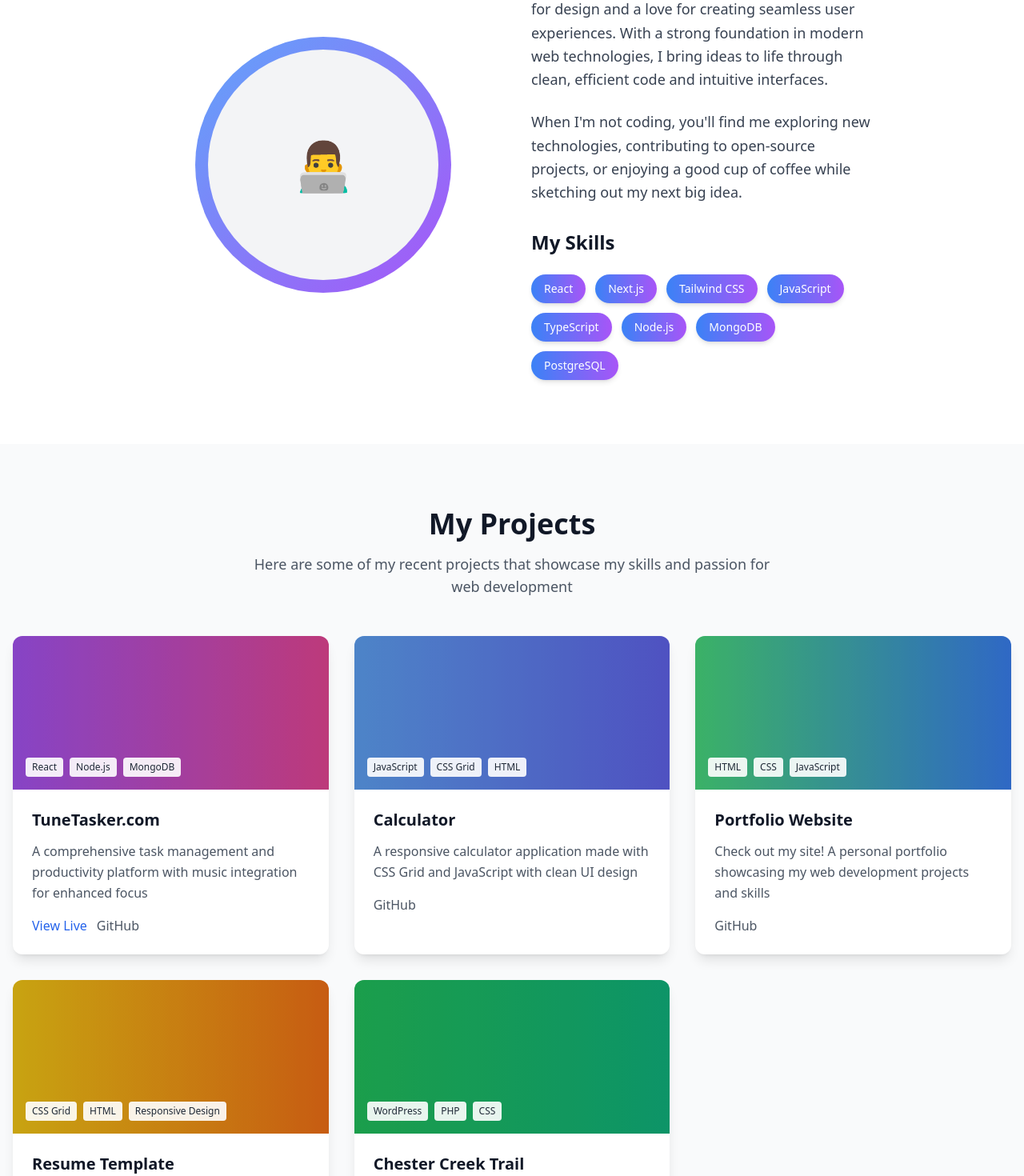
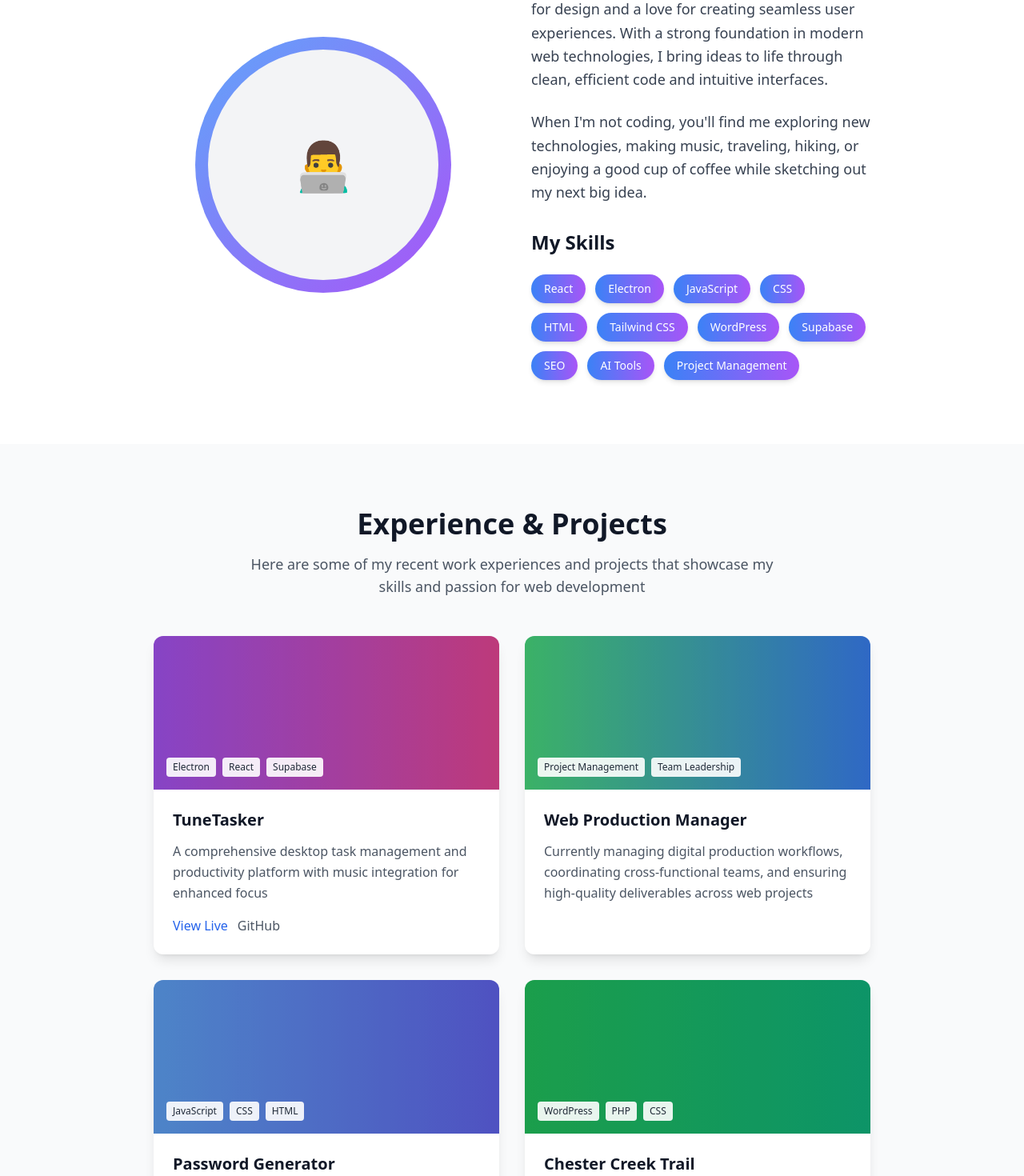
Before and after one commit to seantcoleman/portfolio, a React (Vite) app: page / in a window 1280 px wide. Shown: the part 1000-2470 px from the top of the page at 80% size. Built offline with nearby package versions, Linux system fonts and the light colour scheme.

Commit message:
content update

```diff
--- a/src/App.jsx
+++ b/src/App.jsx
@@ -73,13 +73,16 @@ function HeroSection() {
 function AboutSection() {
   const skills = [
     "React",
-    "Next.js",
+    "Electron",
+    "JavaScript",
+    "CSS",
+    "HTML",
     "Tailwind CSS",
-    "JavaScript",
-    "TypeScript",
-    "Node.js",
-    "MongoDB",
-    "PostgreSQL",
+    "WordPress",
+    "Supabase",
+    "SEO",
+    "AI Tools",
+    "Project Management",
   ];
 
   return (
@@ -109,7 +112,7 @@ function AboutSection() {
               </p>
               <p className="text-lg mb-8 text-gray-700 dark:text-gray-300 leading-relaxed">
                 When I'm not coding, you'll find me exploring new technologies,
-                contributing to open-source projects, or enjoying a good cup of
+                making music, traveling, hiking, or enjoying a good cup of
                 coffee while sketching out my next big idea.
               </p>
               <h3 className="text-2xl font-semibold mb-6 text-gray-900 dark:text-white">
@@ -140,37 +143,29 @@ function AboutSection() {
 function ProjectsSection() {
   const projects = [
     {
-      title: "TuneTasker.com",
+      title: "TuneTasker",
       description:
-        "A comprehensive task management and productivity platform with music integration for enhanced focus",
-      tech: ["React", "Node.js", "MongoDB"],
+        "A comprehensive desktop task management and productivity platform with music integration for enhanced focus",
+      tech: ["Electron", "React", "Supabase"],
       color: "from-purple-500 to-pink-500",
       github: "https://github.com/seantcoleman/tunetasker",
       live: "https://tunetasker.com",
     },
     {
-      title: "Calculator",
+      title: "Web Production Manager",
       description:
-        "A responsive calculator application made with CSS Grid and JavaScript with clean UI design",
-      tech: ["JavaScript", "CSS Grid", "HTML"],
-      color: "from-blue-400 to-indigo-500",
-      github: "https://github.com/seantcoleman/Calculator",
+        "Currently managing digital production workflows, coordinating cross-functional teams, and ensuring high-quality deliverables across web projects",
+      tech: ["Project Management", "Team Leadership"],
+      color: "from-green-400 to-blue-500",
+      github: null,
     },
     {
-      title: "Portfolio Website",
+      title: "Password Generator",
       description:
-        "Check out my site! A personal portfolio showcasing my web development projects and skills",
-      tech: ["HTML", "CSS", "JavaScript"],
-      color: "from-green-400 to-blue-500",
-      github: "https://github.com/seantcoleman/portfolio",
-    },
-    {
-      title: "Resume Template",
-      description:
-        "A professional resume template made with CSS Grid for clean, responsive layout design",
-      tech: ["CSS Grid", "HTML", "Responsive Design"],
-      color: "from-yellow-400 to-orange-500",
-      github: "https://github.com/seantcoleman/Resume",
+        "A secure password generator application that creates random, strong passwords with customizable options",
+      tech: ["JavaScript", "CSS", "HTML"],
+      color: "from-blue-400 to-indigo-500",
+      github: "https://github.com/seantcoleman/Password-Generator",
     },
     {
       title: "Chester Creek Trail",
@@ -189,13 +184,13 @@ function ProjectsSection() {
     >
       <div className="container mx-auto px-4">
         <h2 className="text-4xl font-bold mb-4 text-center text-gray-900 dark:text-white">
-          My Projects
+          Experience & Projects
         </h2>
         <p className="text-lg text-center text-gray-600 dark:text-gray-400 mb-12 max-w-2xl mx-auto">
-          Here are some of my recent projects that showcase my skills and
-          passion for web development
+          Here are some of my recent work experiences and projects that showcase
+          my skills and passion for web development
         </p>
-        <div className="grid grid-cols-1 md:grid-cols-2 lg:grid-cols-3 gap-8">
+        <div className="grid grid-cols-1 md:grid-cols-2 gap-8 max-w-4xl mx-auto">
           {projects.map((project, index) => (
             <div
               key={project.title}
```
Also changed, not shown: 1 other file (tests, documents, lock files or other folders).
